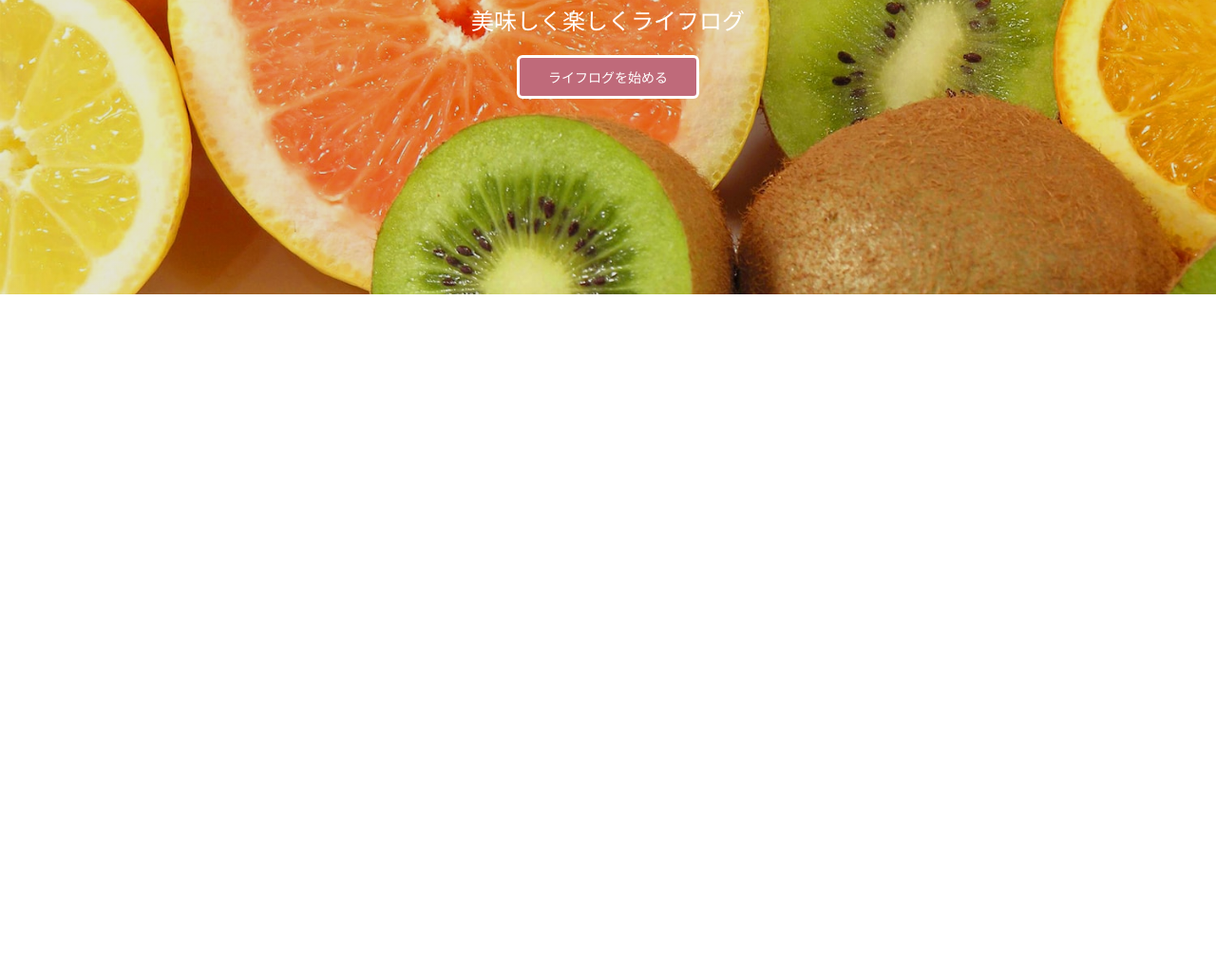
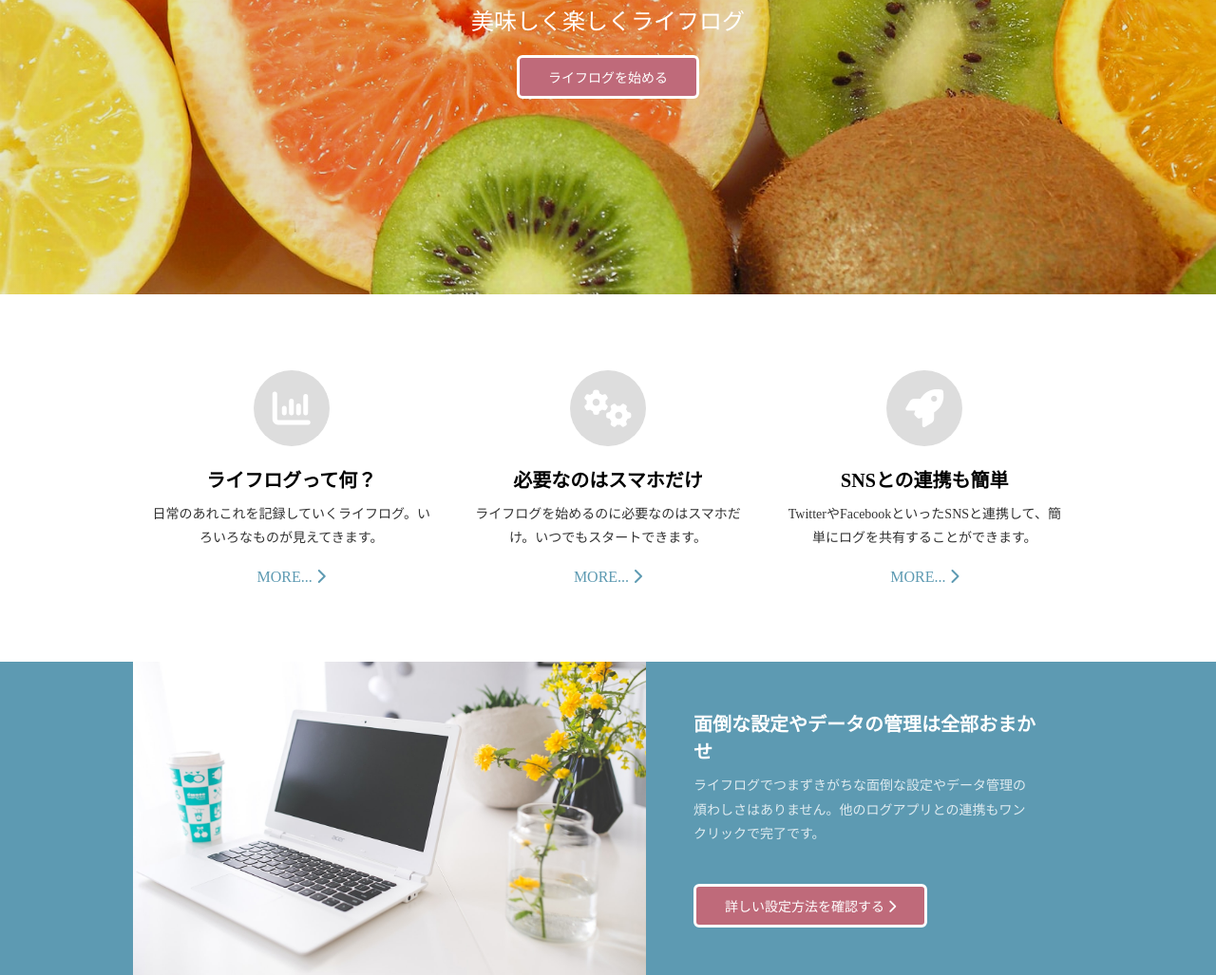
Before and after one commit to mtnn/prework_HTML, a plain HTML site: page index.html in a window 1280 px wide. Shown: the part 490-1517 px from the top of the page at 95% size. Before the commit the page ends 800 px from the top, so only its background shows below. Drawn offline with Linux system fonts and the light colour scheme.

Commit message:
add ~2.4

```diff
--- a/index.html
+++ b/index.html
@@ -1,14 +1,16 @@
 <!DOCTYPE html>
 <html lang="ja">
+
   <head>
   <meta charset="UTF-8">
   <title>サンプル</title>
   <meta name="viewport" content="width=device-width, initial-scale=1.0">
   <link href="https://fonts.googleapis.com/css2?family=Montserrat:wght@500&display=swap" rel="stylesheet", rel="stylesheet">
   <link rel="stylesheet" href="style.css">
+  <script src="https://use.fontawesome.com/926fe18a63.js"></script>
   </head>
+
   <body>
-
     <section class="conA">
       <div class="container">
         <img src="img/logo.svg" alt="">
@@ -18,5 +20,49 @@
       </div>
     </section>
 
+    <section class="conB">
+      <div class="container">
+        <div class="text">
+          <span class="fa fa-bar-chart icon"></span>
+          <h2>ライフログって何？</h2>
+          <p>日常のあれこれを記録していくライフログ。いろいろなものが見えてきます。</p>
+          <a href="#">MORE...
+          <span class="fa fa-chevron-right"></span>
+          </a>
+        </div>
+
+        <div class="text">
+          <span class="fa fa-gears icon"></span>
+          <h2>必要なのはスマホだけ</h2>
+          <p>ライフログを始めるのに必要なのはスマホだけ。いつでもスタートできます。</p>
+          <a href="#">MORE...
+          <span class="fa fa-chevron-right"></span>
+          </a>
+        </div>
+
+        <div class="text">
+          <span class="fa fa-rocket icon"></span>
+          <h2>SNSとの連携も簡単</h2>
+          <p>TwitterやFacebookといったSNSと連携して、簡単にログを共有することができます。</p>
+          <a href="#">MORE...
+          <span class="fa fa-chevron-right"></span>
+          </a>
+        </div>
+      </div>
+    </section>
+
+    <section class="conC">
+      <div class="container">
+        <div class="photo"></div>
+        <div class="text">
+          <h2>面倒な設定やデータの管理は全部おまかせ</h2>
+          <p>ライフログでつまずきがちな面倒な設定やデータ管理の煩わしさはありません。他のログアプリとの連携もワンクリックで完了です。</p>
+          <a href="#">詳しい設定方法を確認する
+          <span class="fa fa-chevron-right"></span>
+          </a>
+        </div>
+      </div>
+    </section>
   </body>
+
 </html>
--- a/style.css
+++ b/style.css
@@ -5,6 +5,9 @@
 	--main-color: #5D9AB2;
 	--dark-main-color: #2B5566;
 	--text-bright-color: #fff;
+	--icon-color: #fff;
+	--icon-bk-color: #ddd;
+	--large-width: 1000px;
 }
 
 body {
@@ -12,6 +15,7 @@ body {
 	margin: 0;
 }
 
+/* contents A */
 .conA {
 	display: flex;
 	align-items: center;
@@ -64,6 +68,111 @@ body {
 	background-image: linear-gradient(rgba(255,255,255,0.2),rgba(255,255,255,0.2));
 }
 
+/* contents B */
+.conB .container {
+	padding-top: 80px;
+	padding-bottom: 20px;
+}
+
+.conB .text {
+	padding-left: 20px;
+	padding-right: 20px;
+	padding-bottom: 60px;
+	text-align: center;
+}
+
+.conB h2 {
+	margin-top: 0;
+	margin-bottom: 10px;
+	font-size: 20px;
+}
+
+.conB p {
+	margin-top: 0;
+	margin-bottom: 20px;
+	font-size: 14px;
+	line-height: 1.8;
+	opacity: 0.8;
+}
+
+.conB a {
+	color: #5D9AB2;
+	color: var(--main-color);
+	text-decoration: none;
+}
+
+.conB a:hover	{
+	text-decoration: underline;
+}
+
+.conB .icon	{
+	display: inline-block;
+	margin-bottom: 20px;
+	font-size: 40px;
+	width: 2em;
+	line-height: 2em;
+	border-radius: 50%;
+	text-align: center;
+	background-color: #ddd;
+	background-color: var(--icon-bk-color);
+	color: #fff;
+	color: var(--icon-color);
+}
+
+/* contents C */
+.conC {
+	background-color: #5D9AB2;
+	background-color: var(--main-color);
+	color: #fff;
+	color: var(--text-bright-color);
+}
+
+.conC .text {
+	padding: 20px;
+}
+
+.conC h2 {
+	margin-top: 0;
+	margin-bottom: 10px;
+	font-size: 20px;
+}
+
+.conC p {
+	margin-top: 0;
+	margin-bottom: 20px;
+	font-size: 14px;
+	line-height: 1.8;
+	opacity: 0.8;
+}
+
+.conC a {
+	display: inline-block;
+	margin-top: 20px;
+	padding: 10px 30px;
+	border: solid 3px currentColor;
+	border-radius: 6px;
+	background-color: #BF6A7A;
+	background-color: var(--accent-color);
+	color: #fff;
+	color: var(--text-bright-color);
+	font-size: 14px;
+	text-decoration: none;
+}
+
+.conC a:hover	{
+	background-image: linear-gradient(
+		rgba(255,255,255,0.2),
+		rgba(255,255,255,0.2)
+	);
+}
+
+.conC .photo {
+	min-height: 200px;
+	background-image: url(img/note.jpg);
+	background-position: center;
+	background-size: cover;
+}
+
 @media (min-width: 768px) {
 	.conA h1 {
 		font-size: 115px;
@@ -72,4 +181,32 @@ body {
 	.conA p {
 		font-size: 24px;
 	}
+
+	.conB .container {
+		display: flex;
+		max-width: 1000px;
+		max-width: var(--large-width);
+		margin-left: auto;
+		margin-right: auto;
+	}
+	.conB .text	{
+		flex: 1;
+	}
+
+	.conC .container {
+		display: flex;
+		max-width: 1000px;
+		max-width: var(--large-width);
+		margin-left: auto;
+		margin-right: auto;
+	}
+
+	.conC .photo {
+		flex: 3;
+	}
+
+	.conC .text {
+		flex: 2;
+		padding: 50px;
+	}
 }
```
Also changed, not shown: img/note.jpg (added). Lines whose indentation alone changed are shown as unchanged.
